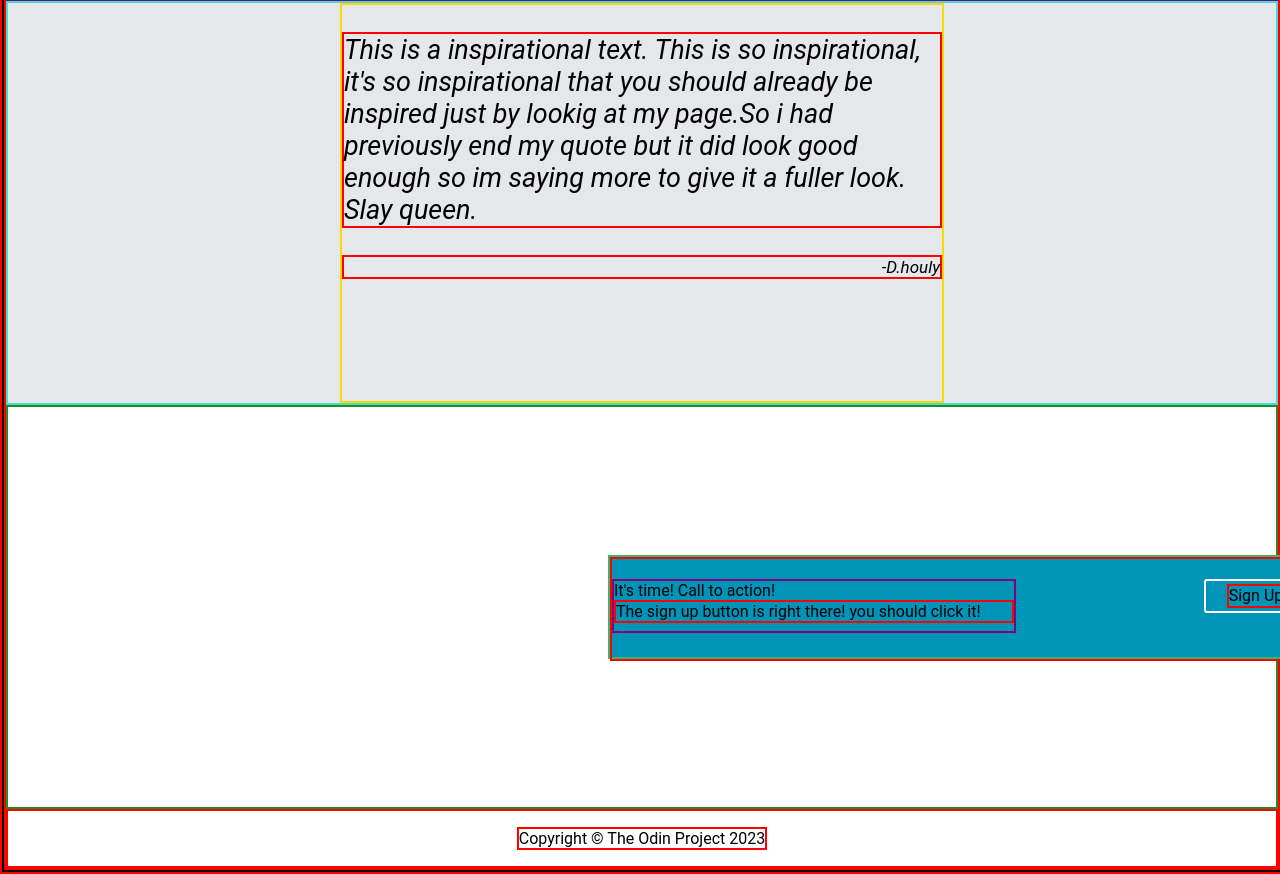
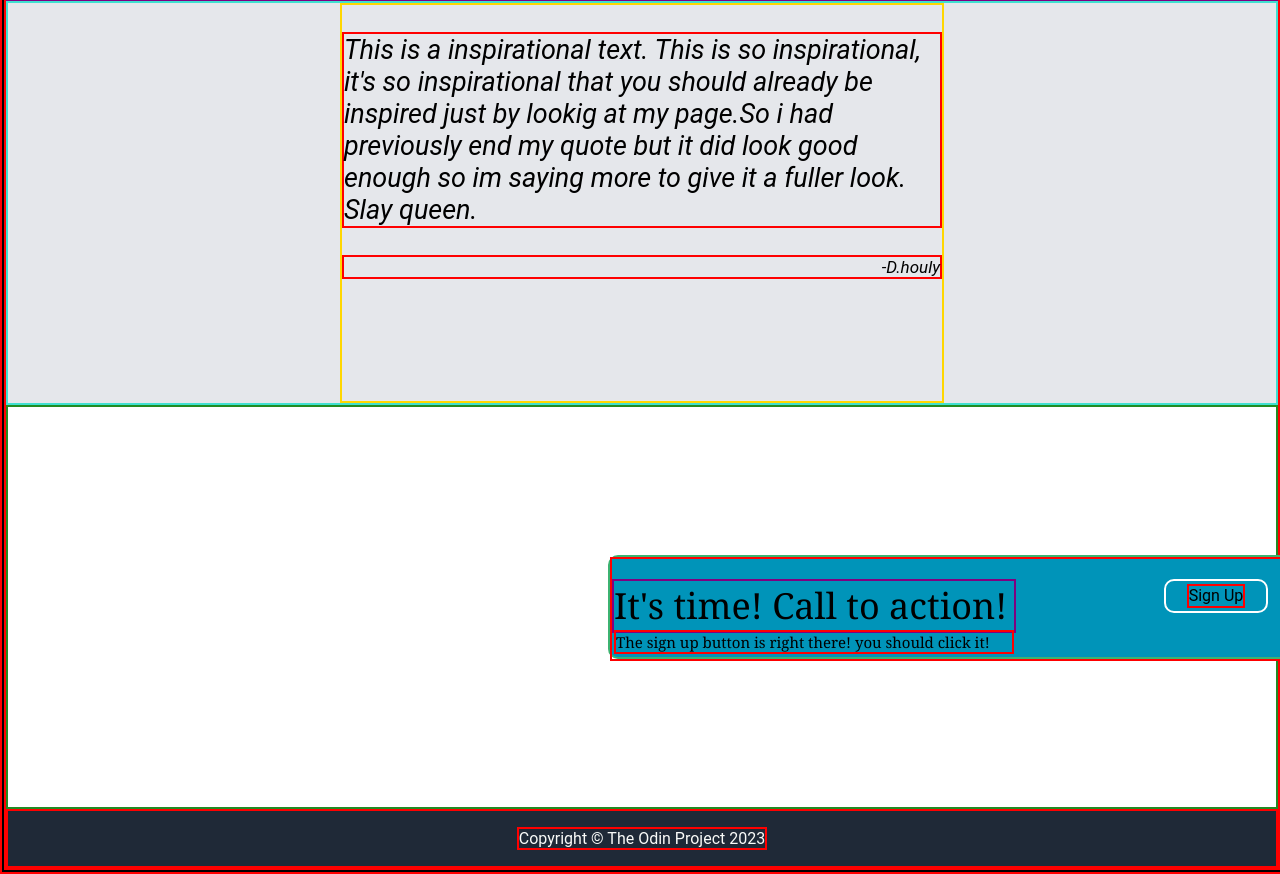
Before and after one commit to A-Lo85/website, a plain HTML site: page index.html in a window 1280 px wide. Shown: the part 730-1604 px from the top of the page. Drawn offline with Linux system fonts and the light colour scheme.

Commit message:
unfinished font and colors for the page

```diff
--- a/style.css
+++ b/style.css
@@ -161,6 +161,7 @@ font-weight: 600;
     background-color: rgb(0, 148, 185);
     margin: 100px;
     margin-left: 600px;
+    border-radius: 10px;
 }
 .text-con{
     border: 2px solid red;
@@ -173,26 +174,35 @@ font-weight: 600;
   border: 2px solid purple;
   width: 400px;
   margin-top: 20px;
+  font-size: 36px;
+  font-weight: 300;
+  font-family: Cambria, Cochin, Georgia, Times, 'Times New Roman', serif;
+}
+.alert-sub{
+    font-size: 15px;
 }
 .alert-left{
     display: flex;
     border: 2px solid rgb(255, 255, 255);
-    border-radius: 3px;
+    border-radius: 10px;
     height: 30px;
     width: 100px;
     margin-top: 20px;
     justify-content: center;
     align-items: center;
+    margin-right: 40px ;
 
 }
 .left-tex{
     display: flex;
     justify-content: center;
     height: 20px;
+
 }
 /*FOOTER STARTS HERE */
 .footer{
     display: flex;
-
+    background-color: #1F2937;
+    color:#F9FAF8;
     justify-content: center;
 }
```
